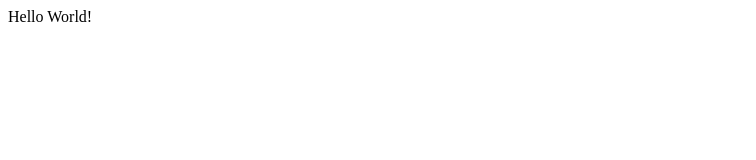
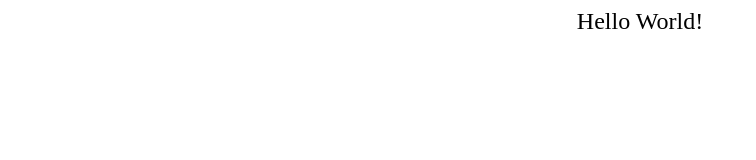
Before and after one commit to pchuber/develope, a plain HTML site: page index.html in a window 1280 px wide. Shown: the whole page, without its empty margins (0-756 px from the left). Drawn offline with Linux system fonts and the light colour scheme.

Commit message:
Update index.html

```diff
--- a/index.html
+++ b/index.html
@@ -2,11 +2,11 @@
 <head>
 <style>
   #main {
-    margin; 0
-    padding-top; 50px;
-    font-face; arial;
-    text-align; center;
-    font-size; 24px;
+    margin: 0
+    padding-top: 50px;
+    font-face: arial;
+    text-align: center;
+    font-size: 24px;
   }
 </style>
 <title></title>
```
